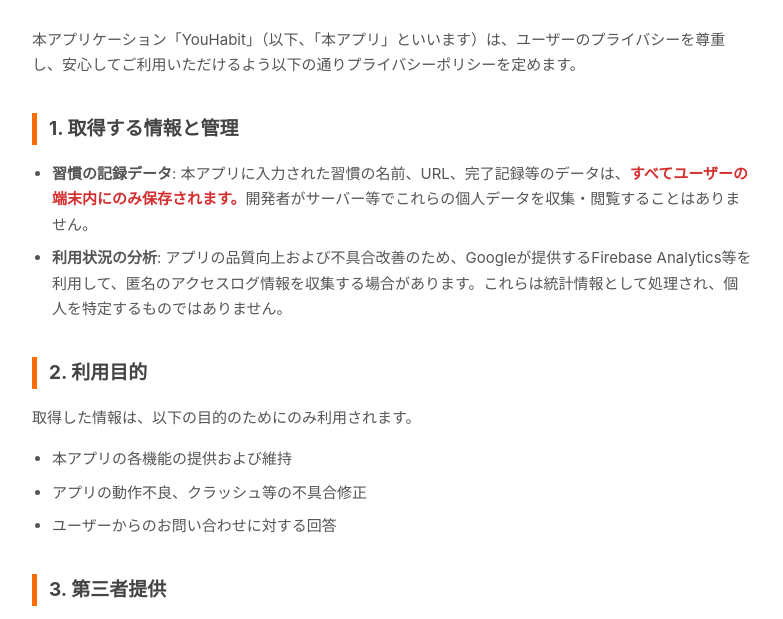
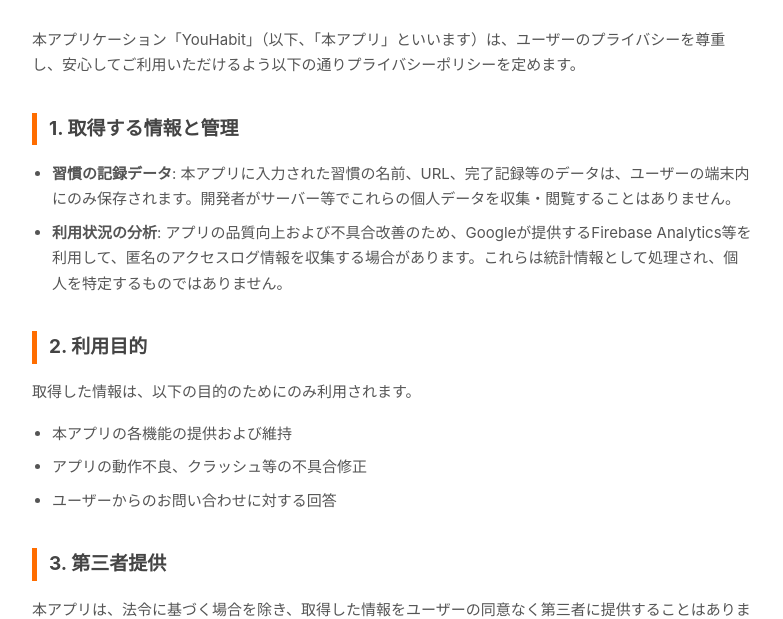
Before and after one commit to popy1017/you_habit_privacy_policy, a plain HTML site: page index.html in a window 1280 px wide. Shown: the part 163-782 px from the top of the page, without its empty margins (248-1031 px from the left). Drawn offline with Linux system fonts and the light colour scheme.

Commit message:
Fix privacy policy text formatting in index.html

```diff
--- a/index.html
+++ b/index.html
@@ -38,7 +38,7 @@
 
         <h2>1. 取得する情報と管理</h2>
         <ul>
-            <li><strong>習慣の記録データ</strong>: 本アプリに入力された習慣の名前、URL、完了記録等のデータは、<span class="important">すべてユーザーの端末内にのみ保存されます。</span>開発者がサーバー等でこれらの個人データを収集・閲覧することはありません。</li>
+            <li><strong>習慣の記録データ</strong>: 本アプリに入力された習慣の名前、URL、完了記録等のデータは、ユーザーの端末内にのみ保存されます。開発者がサーバー等でこれらの個人データを収集・閲覧することはありません。</li>
             <li><strong>利用状況の分析</strong>: アプリの品質向上および不具合改善のため、Googleが提供するFirebase Analytics等を利用して、匿名のアクセスログ情報を収集する場合があります。これらは統計情報として処理され、個人を特定するものではありません。</li>
         </ul>
 
```
